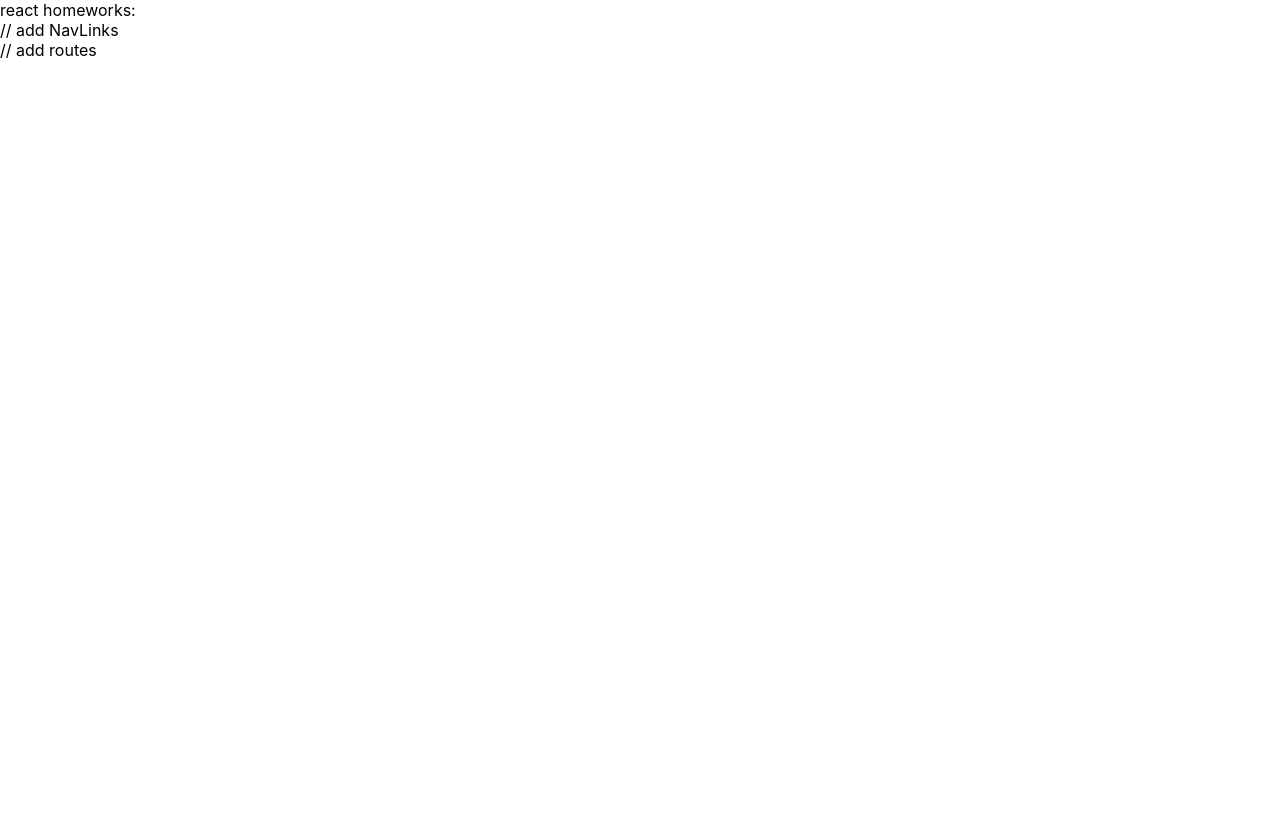
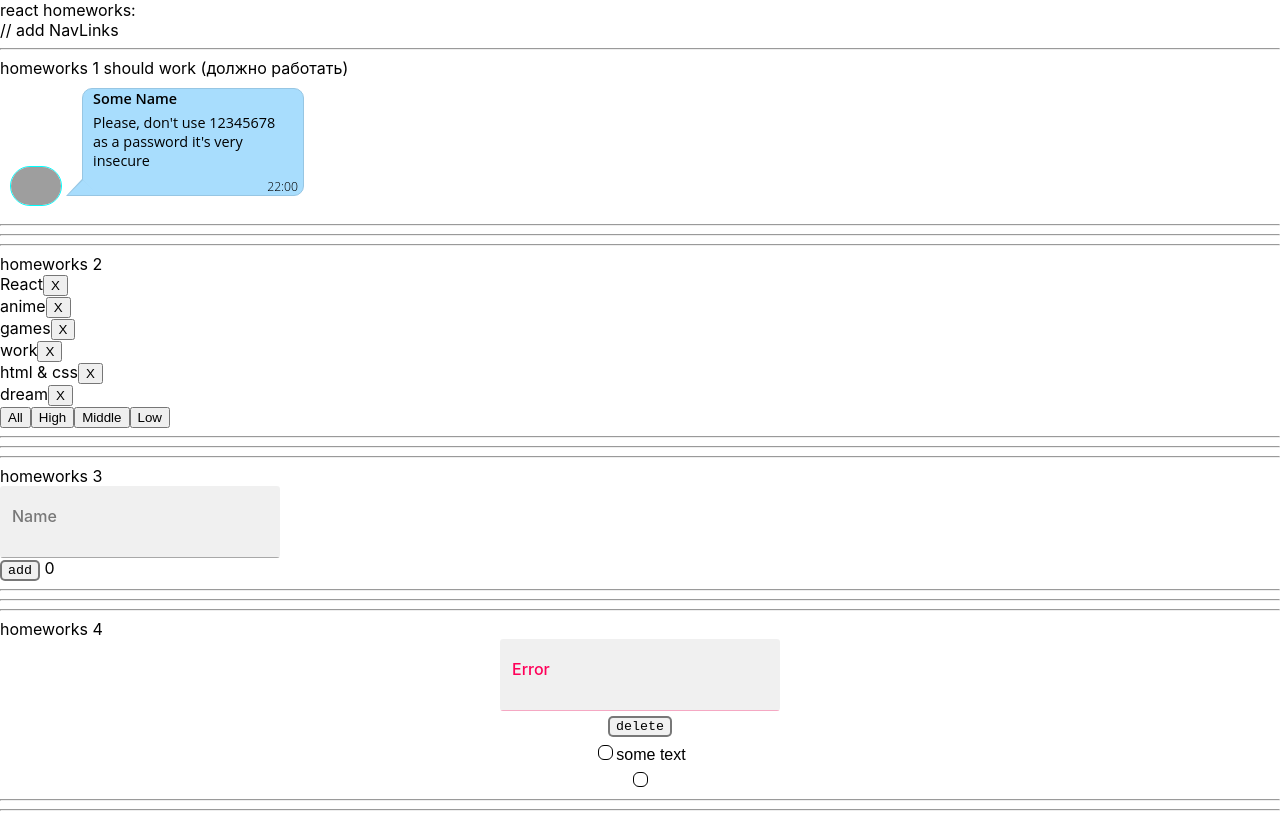
Before and after one commit to Anton-Schogolev/ProgectForReactLearning, a React (Create React App) app: page /#/pre-junior in a window 1280 px wide. Built offline with nearby package versions, Linux system fonts and the light colour scheme; grey boxes are pictures that could not be loaded.

Commit message:
h5 decommented

```diff
--- a/package.json
+++ b/package.json
@@ -10,14 +10,15 @@
     "@types/node": "^12.0.0",
     "@types/react": "^16.9.0",
     "@types/react-dom": "^16.9.0",
+    "@types/react-router-dom": "^5.1.6",
     "@types/uuid": "^8.3.0",
     "react": "^16.13.1",
     "react-dom": "^16.13.1",
+    "react-router-dom": "^5.2.0",
     "react-scripts": "3.4.1",
     "typescript": "~3.7.2",
     "uuid": "^8.3.1"
   },
-
   "homepage": "http://Anton-Schogolev.github.io/ProgectForReactLearning",
   "scripts": {
     "start": "react-scripts start",
--- a/src/p2-homeworks/h5/HW5.tsx
+++ b/src/p2-homeworks/h5/HW5.tsx
@@ -1,18 +1,19 @@
 import React from "react";
 import Header from "./Header";
 import Routes from "./Routes";
+import {HashRouter} from "react-router-dom";
 
 function HW5() {
     return (
         <div>
             {/*в gh-pages лучше работает HashRouter*/}
-            {/*<HashRouter>*/}
+            <HashRouter>
 
             <Header/>
 
             <Routes/>
 
-            {/*</HashRouter>*/}
+            </HashRouter>
         </div>
     );
 }
--- a/src/p2-homeworks/h5/Routes.tsx
+++ b/src/p2-homeworks/h5/Routes.tsx
@@ -1,4 +1,7 @@
 import React from "react";
+import { Switch, Route, Redirect } from "react-router-dom";
+import PreJunior from "./pages/PreJunior";
+import Error404 from "./pages/Error404";
 
 export const PATH = {
     PRE_JUNIOR: "/pre-junior",
@@ -9,19 +12,19 @@
     return (
         <div>
             {/*Switch выбирает первый подходящий роут*/}
-            {/*<Switch>*/}
+            <Switch>
 
             {/*в начале мы попадаем на страницу "/" и переходим сразу на страницу PRE_JUNIOR*/}
             {/*exact нужен чтоб указать полное совподение (что после "/" ничего не будет)*/}
-            {/*<Route path={"/"} exact render={() => <Redirect to={PRE_JUNIOR}/>}/>*/}
+            <Route path={"/"} exact render={() => <Redirect to={PATH.PRE_JUNIOR}/>}/>
 
-            {/*<Route path={PRE_JUNIOR} render={() => <PreJunior/>}/>*/}
+            <Route path={PATH.PRE_JUNIOR} render={() => <PreJunior/>}/>
                 // add routes
 
             {/*у этого роута нет пути, он отрисуется если пользователь захочет попасть на несуществующую страницу*/}
-            {/*<Route render={() => <Error404/>}/>*/}
+            <Route render={() => <Error404/>}/>
 
-            {/*</Switch>*/}
+            </Switch>
         </div>
     );
 }
```
Also changed, not shown: 1 other file (tests, documents, lock files or other folders).
